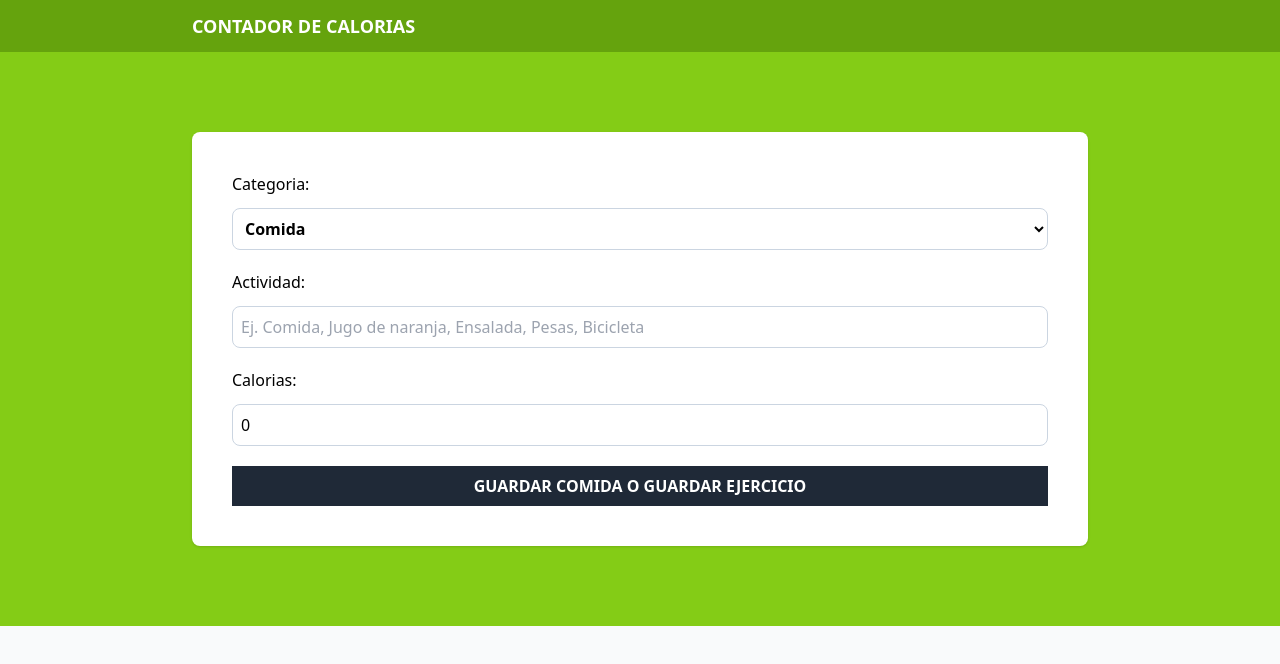
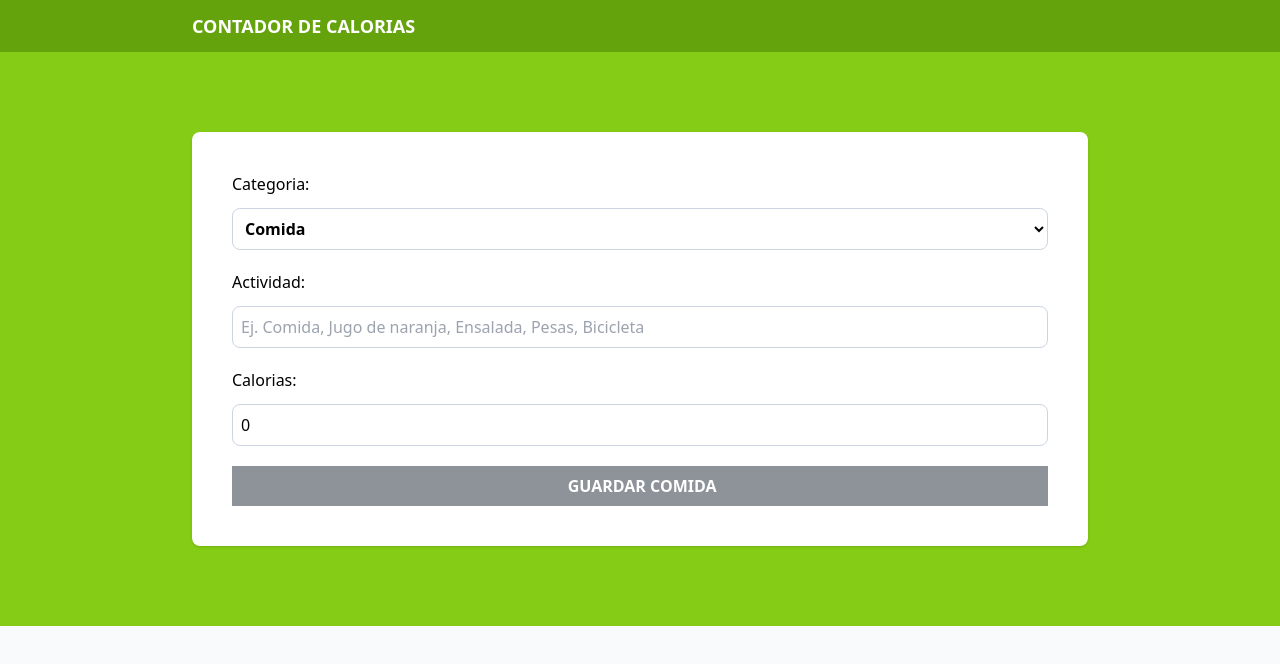
Before and after one commit to IsaacCuautle/calorie-tracker, a React (Vite) app: page / in a window 1280 px wide. Shown: the top 664 px of the page. Built offline with nearby package versions, Linux system fonts and the light colour scheme.

Commit message:
evento submit

```diff
--- a/src/components/Form.tsx
+++ b/src/components/Form.tsx
@@ -1,23 +1,46 @@
-import { useState } from "react"
+import { useState, ChangeEvent, FormEvent } from "react"
 import { categories } from "../data/categories"
+import { Activity } from "../types"
 
 export default function Form() {
 
-    const [activity, setActivity] = useState({
+    const [activity, setActivity] = useState<Activity>({
         category: 1,
         name: '',
         calories: 0
     })
 
-    const handleChange = (e) => {
+    const handleChange = ( e : ChangeEvent<HTMLSelectElement> | ChangeEvent<HTMLInputElement> ) => {
+
+        const isNumberField = ['category','calories'].includes(e.target.id);
 
         setActivity({
+
             ...activity,
-            [e.target.value]: e.target.value
-        })
-        console.log(e.target.id);
-        console.log(e.target.value);
 
+            // Comprueba si es un campo numerico y lo parsea
+            [e.target.id]: isNumberField ? +e.target.value : e.target.value
+
+        });
+
+        return true;
+
+    }
+
+    // Verifica que se llenen todos los campos
+    const isValidActivity = () => {
+
+        const { name, calories } = activity;
+        console.log( name.trim() !== '' && calories > 0 );
+        return name.trim() !== '' && calories > 0;
+
+    }
+
+    // Guarda el formulario
+    const handleSubmit = ( e : FormEvent<HTMLElement> ) => {
+        e.preventDefault();
+        console.log('submit');
+        return true;
     }
 
     return(
@@ -28,6 +51,7 @@ export default function Form() {
                 p-10
                 rounded-lg
             "
+            onSubmit ={ handleSubmit }
         >
             {/* Categorias */}
             <div
@@ -57,7 +81,7 @@ export default function Form() {
                         >
                             {category.name}
                         </option>
-                    ) )}
+                    ))}
                 </select>
             </div>
 
@@ -92,15 +116,30 @@ export default function Form() {
                     type="number"
                     className="border border-slate-300 p-2 rounded-lg"
                     placeholder="Ej. 300 o 500"
+                    min={0}
                     value={activity.calories}
                     onChange={ handleChange }
+
+
                 />
             </div>
 
             <input
                 type="submit"
-                className="bg-gray-800 hover:bg-gray-900 w-full p-2 font-bold uppercase text-white"
-                value='Guardar comida o Guardar Ejercicio'
+                className="
+                    bg-gray-800
+                    hover:bg-gray-900
+                    w-full p-2
+                    font-bold
+                    uppercase
+                    text-white
+                    disabled:opacity-50
+                    disabled:cursor-not-allowed
+                    cursor-pointer
+
+                "
+                value={ activity.category === 1 ? ' Guardar Comida' : 'Guardar Ejercicio'}
+                disabled = { !isValidActivity() }
             />
 
         </form>
--- a/src/types/index.ts
+++ b/src/types/index.ts
@@ -2,3 +2,10 @@ export type Category = {
     id : number
     name : string
 }
+
+export type Activity = {
+    category : number
+    name : string
+    calories : number
+
+}
```
